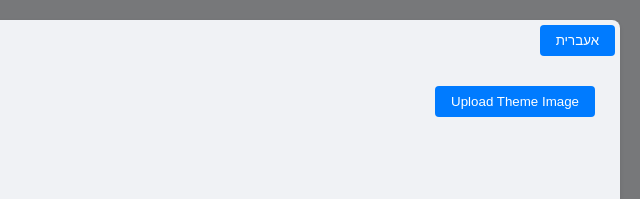
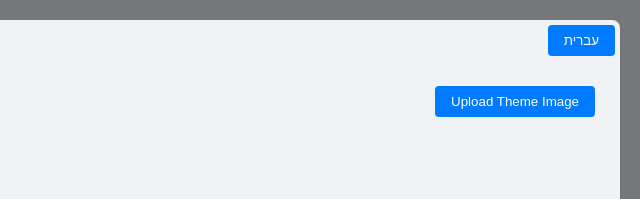
Before and after one commit to YKandroid/pokercalcmobilelive, an Electron app: page index.html in a window 1200 px wide. Shown: the top 199 px of the page, 560-1200 px from the left. Drawn offline with Linux system fonts and the light colour scheme.

Commit message:
Update index.html

```diff
--- a/index.html
+++ b/index.html
@@ -472,7 +472,7 @@
 <body>
     <div class="container">
         <img id="backgroundImage" src="" alt="Background" style="display: none; position: absolute; top: 0; left: 0; right: 0; bottom: 0; object-fit: cover; z-index: -1;">
-        <button class="btn language-toggle" onclick="toggleLanguage()" id="languageToggle">אעברית</button>
+        <button class="btn language-toggle" onclick="toggleLanguage()" id="languageToggle">עברית</button>
         <button class="btn" id="themeToggle">Toggle Theme</button>
 
         <!-- Add the app logo/image container -->
```
